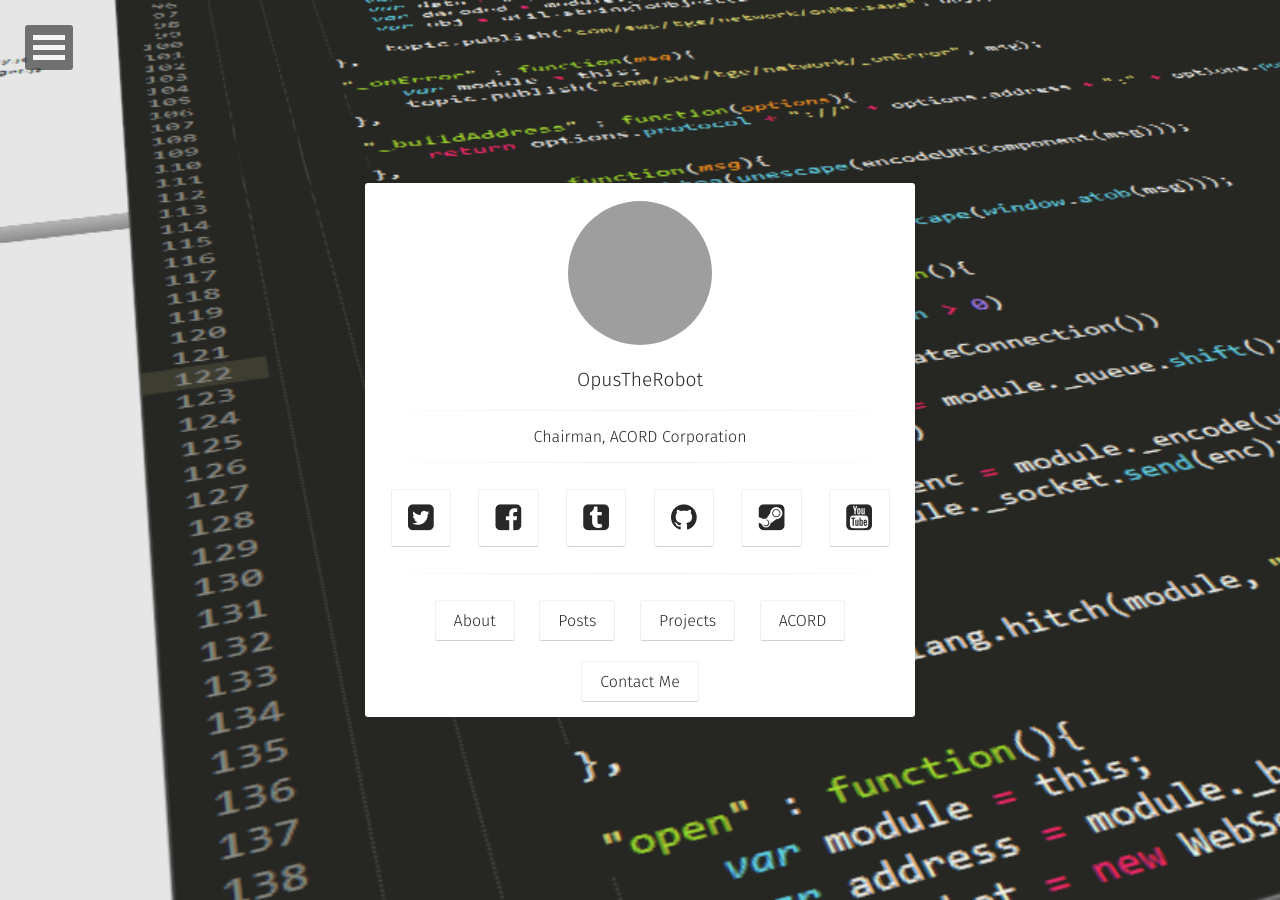
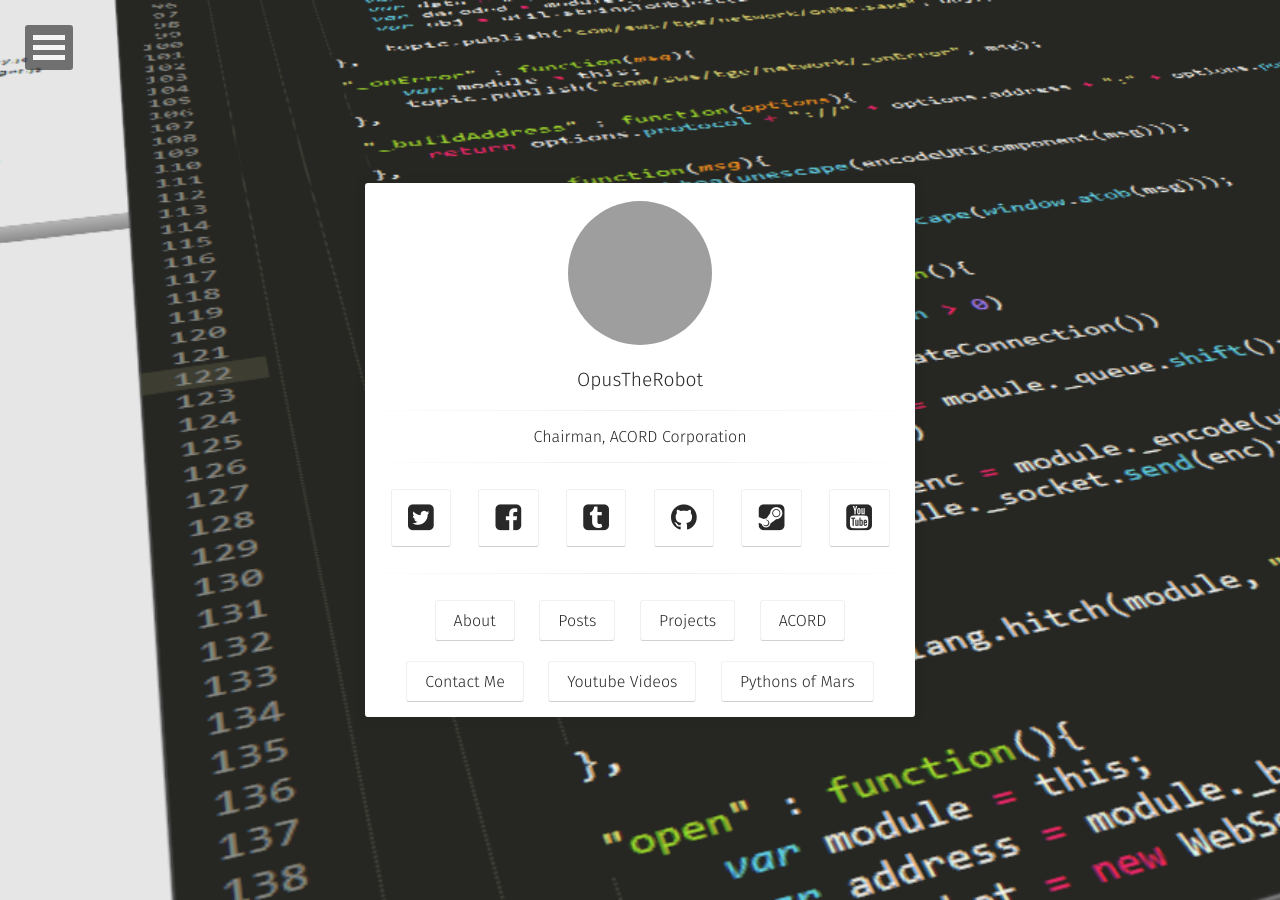
Before and after one commit to Gizmotronn/matrixcog, a Jekyll site: the page built from index.html, in a window 1280 px wide. Built offline with Jekyll 4.4.1, drawn with Linux system fonts in a browser that asks for light colours; some web fonts are replaced; grey boxes are pictures that could not be loaded.

Commit message:
Update home.html

```diff
--- a/_layouts/home.html
+++ b/_layouts/home.html
@@ -41,12 +41,20 @@ layout: compress
                          <a class="btn zoombtn" href="{{ site.url }}/projects">
                          Projects
                          </a>
-                        <a class="btn zoombtn" href="acord.tech/news">
+                        <a class="btn zoombtn" href="http://acord.tech/news">
                          ACORD
                          </a>
                         </a>
                          <a class="btn zoombtn" href="{{ site.url }}/contact">
                          Contact Me
+                         </a>
+                        </a>
+                         <a class="btn zoombtn" href="{{ site.url }}/youtube">
+                         Youtube Videos
+                         </a>
+                        </a>
+                         <a class="btn zoombtn" href="{{ site.url }}/pom">
+                         Pythons of Mars
                          </a>
                  </h3>
             </div>
```
